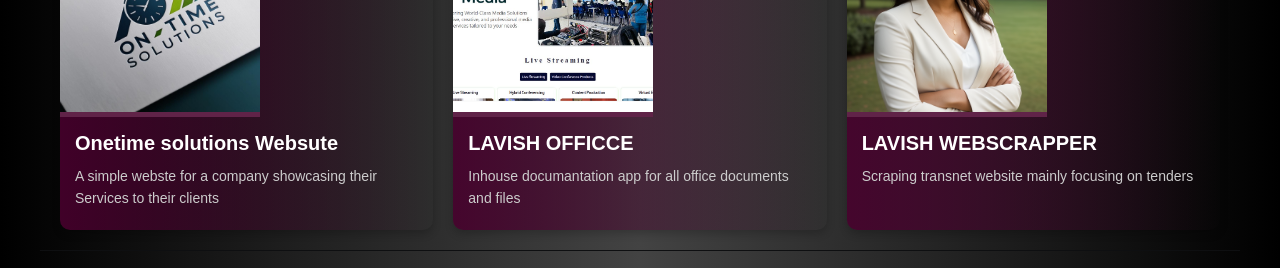
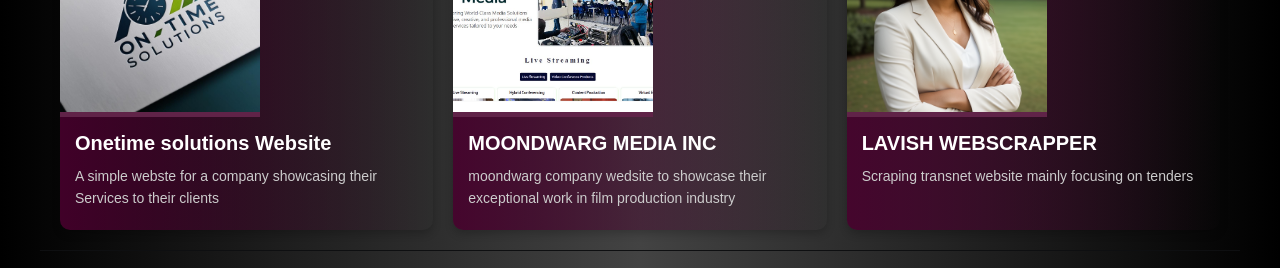
Before and after one commit to RoselineDC/hexsoftware_internship, a website: page web_development/portfolio_project/index.html in a window 1280 px wide. Shown: the part 2260-2528 px from the top of the page. Drawn offline with nearby package versions, Linux system fonts and the light colour scheme.

Commit message:
add moondwarg

```diff
--- a/web_development/portfolio_project/index.html
+++ b/web_development/portfolio_project/index.html
@@ -213,14 +213,14 @@
         <div class="projects">
           <div class="project">
             <div class="image" style="background-image: url('images/ontimeSoutians.jpg');"></div>
-            <h2>Onetime solutions Websute</h2>
+            <h2>Onetime solutions Website</h2>
             <p>A simple webste for a company showcasing their Services to their clients</p>
           </div>
           <div class="project">
             <div class="image" style="background-image: url('images/moondwarg.png');"></div>
-            <h2>LAVISH OFFICCE</h2>
+            <h2>MOONDWARG MEDIA INC</h2>
             <p>
-                Inhouse documantation app for all office documents and files
+                moondwarg company wedsite to showcase their exceptional work in film production industry
             </p>
           </div>
           <div class="project">
```
